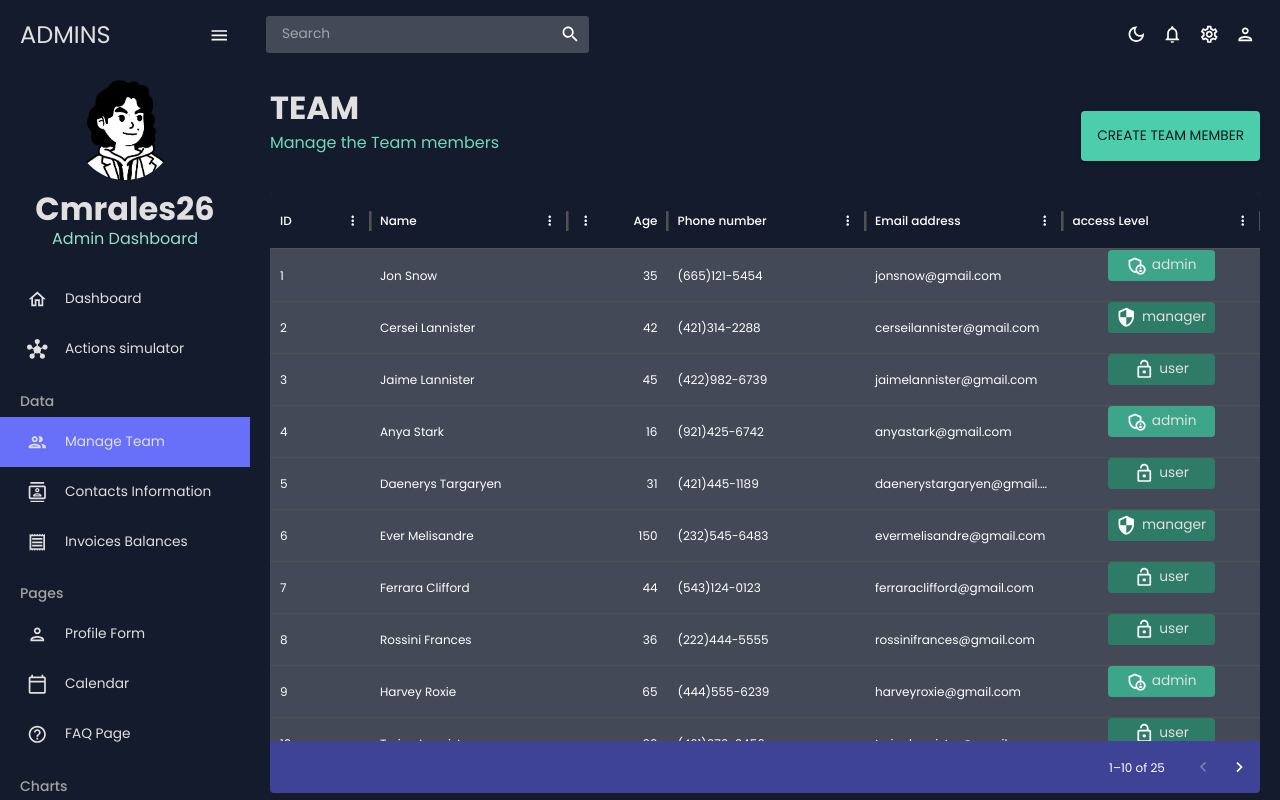
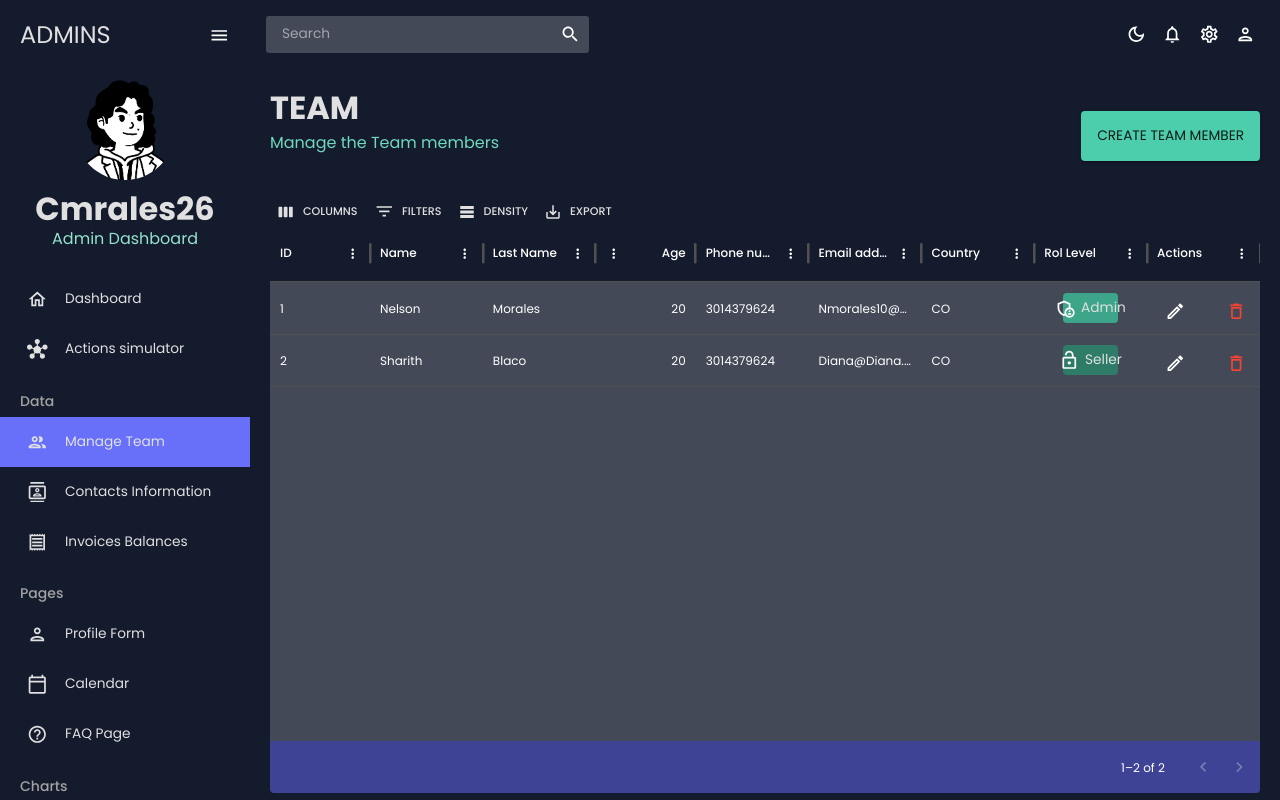
Before and after one commit to Cmrales26/AdminDashboard, a React (Vite) app: page /team in a window 1280 px wide. Shown: the top 800 px of the page. Built offline with nearby package versions, Linux system fonts and the light colour scheme.

Commit message:
Rendering Json Info

```diff
--- a/src/data/mockData.js
+++ b/src/data/mockData.js
@@ -2,396 +2,118 @@ import { tokens } from "../theme";
 
 export const mockDataTeam = [
   {
-    id: 1,
-    name: "Jon Snow",
-    email: "jonsnow@gmail.com",
-    age: 35,
-    phone: "(665)121-5454",
-    access: "admin",
+    id: "1",
+    name: "Nelson",
+    lastName: "Morales",
+    age: 20,
+    email: "Nmorales10@Diana.com",
+    phone: "3014379624",
+    country: "CO",
+    role: "Admin",
   },
   {
-    id: 2,
-    name: "Cersei Lannister",
-    email: "cerseilannister@gmail.com",
-    age: 42,
-    phone: "(421)314-2288",
-    access: "manager",
-  },
-  {
-    id: 3,
-    name: "Jaime Lannister",
-    email: "jaimelannister@gmail.com",
-    age: 45,
-    phone: "(422)982-6739",
-    access: "user",
-  },
-  {
-    id: 4,
-    name: "Anya Stark",
-    email: "anyastark@gmail.com",
-    age: 16,
-    phone: "(921)425-6742",
-    access: "admin",
-  },
-  {
-    id: 5,
-    name: "Daenerys Targaryen",
-    email: "daenerystargaryen@gmail.com",
-    age: 31,
-    phone: "(421)445-1189",
-    access: "user",
-  },
-  {
-    id: 6,
-    name: "Ever Melisandre",
-    email: "evermelisandre@gmail.com",
-    age: 150,
-    phone: "(232)545-6483",
-    access: "manager",
-  },
-  {
-    id: 7,
-    name: "Ferrara Clifford",
-    email: "ferraraclifford@gmail.com",
-    age: 44,
-    phone: "(543)124-0123",
-    access: "user",
-  },
-  {
-    id: 8,
-    name: "Rossini Frances",
-    email: "rossinifrances@gmail.com",
-    age: 36,
-    phone: "(222)444-5555",
-    access: "user",
-  },
-  {
-    id: 9,
-    name: "Harvey Roxie",
-    email: "harveyroxie@gmail.com",
-    age: 65,
-    phone: "(444)555-6239",
-    access: "admin",
-  },
-  {
-    id: 10,
-    name: "Tyrion Lannister",
-    email: "tyrionlannister@gmail.com",
-    age: 39,
-    phone: "(421)876-3456",
-    access: "user",
-  },
-  {
-    id: 11,
-    name: "Sansa Stark",
-    email: "sansastark@gmail.com",
-    age: 29,
-    phone: "(921)123-4567",
-    access: "user",
-  },
-  {
-    id: 12,
-    name: "Arya Stark",
-    email: "aryastark@gmail.com",
-    age: 27,
-    phone: "(921)987-6543",
-    access: "user",
-  },
-  {
-    id: 13,
-    name: "Bran Stark",
-    email: "branstark@gmail.com",
-    age: 25,
-    phone: "(921)234-5678",
-    access: "user",
-  },
-  {
-    id: 14,
-    name: "Catelyn Stark",
-    email: "catelynstark@gmail.com",
-    age: 48,
-    phone: "(921)876-5432",
-    access: "user",
-  },
-  {
-    id: 15,
-    name: "Robb Stark",
-    email: "robbstark@gmail.com",
-    age: 32,
-    phone: "(921)345-6789",
-    access: "user",
-  },
-  {
-    id: 16,
-    name: "Rickon Stark",
-    email: "rickonstark@gmail.com",
-    age: 21,
-    phone: "(921)654-3210",
-    access: "user",
-  },
-  {
-    id: 17,
-    name: "Joffrey Baratheon",
-    email: "joffreybaratheon@gmail.com",
-    age: 27,
-    phone: "(232)987-6543",
-    access: "user",
-  },
-  {
-    id: 18,
-    name: "Tommen Baratheon",
-    email: "tommenbaratheon@gmail.com",
-    age: 25,
-    phone: "(232)234-5678",
-    access: "user",
-  },
-  {
-    id: 19,
-    name: "Myrcella Baratheon",
-    email: "myrcellabaratheon@gmail.com",
-    age: 24,
-    phone: "(232)345-6789",
-    access: "user",
-  },
-  {
-    id: 20,
-    name: "Stannis Baratheon",
-    email: "stannisbaratheon@gmail.com",
-    age: 50,
-    phone: "(232)456-7890",
-    access: "user",
-  },
-  {
-    id: 21,
-    name: "Renly Baratheon",
-    email: "renlybaratheon@gmail.com",
-    age: 40,
-    phone: "(232)567-8901",
-    access: "user",
-  },
-  {
-    id: 22,
-    name: "Robert Baratheon",
-    email: "robertbaratheon@gmail.com",
-    age: 55,
-    phone: "(232)678-9012",
-    access: "user",
-  },
-  {
-    id: 23,
-    name: "Petyr Baelish",
-    email: "petyrbaelish@gmail.com",
-    age: 45,
-    phone: "(543)678-9012",
-    access: "user",
-  },
-  {
-    id: 24,
-    name: "Varys",
-    email: "varys@gmail.com",
-    age: 55,
-    phone: "(543)789-0123",
-    access: "user",
-  },
-  {
-    id: 25,
-    name: "Sandor Clegane",
-    email: "sandorclegane@gmail.com",
-    age: 45,
-    phone: "(232)789-0123",
-    access: "user",
+    id: "2",
+    name: "Sharith",
+    lastName: "Blaco",
+    age: 20,
+    email: "Diana@Diana.com",
+    phone: "3014379624",
+    country: "CO",
+    role: "Seller",
   },
 ];
 
 export const mockDataContacts = [
   {
-    id: 1,
-    name: "Jon Snow",
-    email: "jonsnow@gmail.com",
-    age: 35,
-    phone: "(665)121-5454",
-    address: "0912 Won Street, Alabama, SY 10001",
-    city: "New York",
-    zipCode: "10001",
-    registrarId: 123512,
+    id: "1",
+    name: "Nelson",
+    lastName: "Vidal",
+    age: 20,
+    email: "Nmorales@Diana.com",
+    phone: "3014379624",
+    country: "CO",
+    adress: "0912 Won Street, Alabama, SY 10001",
+    zip: "87281",
+    city: "Esvazark",
   },
   {
-    id: 2,
-    name: "Cersei Lannister",
-    email: "cerseilannister@gmail.com",
-    age: 42,
-    phone: "(421)314-2288",
-    address: "1234 Main Street, New York, NY 10001",
+    id: "2",
+    name: "Diana",
+    lastName: "Vidal",
+    age: 20,
+    email: "Dvidal@Nelson.com",
+    phone: "3014379624",
+    country: "CO",
+    adress: "0912 Won Street, Alabama, SY 10001",
+    zip: "87281",
     city: "New York",
-    zipCode: "13151",
-    registrarId: 123512,
   },
   {
-    id: 3,
-    name: "Jaime Lannister",
-    email: "jaimelannister@gmail.com",
-    age: 45,
-    phone: "(422)982-6739",
-    address: "3333 Want Blvd, Estanza, NAY 42125",
+    id: "3",
+    name: "Sharith",
+    lastName: "Blanco",
+    age: 20,
+    email: "Diana@Diana.com",
+    phone: "3014379624",
+    country: "CO",
+    adress: "0912 Won Street, Alabama, SY 10001",
+    zip: "87281",
     city: "New York",
-    zipCode: "87281",
-    registrarId: 4132513,
-  },
-  {
-    id: 4,
-    name: "Anya Stark",
-    email: "anyastark@gmail.com",
-    age: 16,
-    phone: "(921)425-6742",
-    address: "1514 Main Street, New York, NY 22298",
-    city: "New York",
-    zipCode: "15551",
-    registrarId: 123512,
-  },
-  {
-    id: 5,
-    name: "Daenerys Targaryen",
-    email: "daenerystargaryen@gmail.com",
-    age: 31,
-    phone: "(421)445-1189",
-    address: "11122 Welping Ave, Tenting, CD 21321",
-    city: "Tenting",
-    zipCode: "14215",
-    registrarId: 123512,
-  },
-  {
-    id: 6,
-    name: "Ever Melisandre",
-    email: "evermelisandre@gmail.com",
-    age: 150,
-    phone: "(232)545-6483",
-    address: "1234 Canvile Street, Esvazark, NY 10001",
-    city: "Esvazark",
-    zipCode: "10001",
-    registrarId: 123512,
-  },
-  {
-    id: 7,
-    name: "Ferrara Clifford",
-    email: "ferraraclifford@gmail.com",
-    age: 44,
-    phone: "(543)124-0123",
-    address: "22215 Super Street, Everting, ZO 515234",
-    city: "Evertin",
-    zipCode: "51523",
-    registrarId: 123512,
-  },
-  {
-    id: 8,
-    name: "Rossini Frances",
-    email: "rossinifrances@gmail.com",
-    age: 36,
-    phone: "(222)444-5555",
-    address: "4123 Ever Blvd, Wentington, AD 142213",
-    city: "Esteras",
-    zipCode: "44215",
-    registrarId: 512315,
-  },
-  {
-    id: 9,
-    name: "Harvey Roxie",
-    email: "harveyroxie@gmail.com",
-    age: 65,
-    phone: "(444)555-6239",
-    address: "51234 Avery Street, Cantory, ND 212412",
-    city: "Colunza",
-    zipCode: "111234",
-    registrarId: 928397,
-  },
-  {
-    id: 10,
-    name: "Enteri Redack",
-    email: "enteriredack@gmail.com",
-    age: 42,
-    phone: "(222)444-5555",
-    address: "4123 Easer Blvd, Wentington, AD 142213",
-    city: "Esteras",
-    zipCode: "44215",
-    registrarId: 533215,
-  },
-  {
-    id: 11,
-    name: "Steve Goodman",
-    email: "stevegoodmane@gmail.com",
-    age: 11,
-    phone: "(444)555-6239",
-    address: "51234 Fiveton Street, CunFory, ND 212412",
-    city: "Colunza",
-    zipCode: "1234",
-    registrarId: 92197,
   },
 ];
 
 export const mockDataInvoices = [
   {
-    id: 1,
-    name: "Jon Snow",
-    email: "jonsnow@gmail.com",
-    cost: "21.24",
-    phone: "(665)121-5454",
-    date: "03/12/2022",
+    id: "1",
+    clientInfo: {
+      id: "3",
+      name: "Sharith",
+      lastName: "Blanco",
+      age: 22,
+      email: "Sblanco@hotmail.com",
+      phone: "3014379624",
+      country: "COL",
+    },
+    productInfo: {
+      id: "APPL456-A",
+      name: "Programmable Coffee Maker",
+      price: 79.99,
+      description:
+        "A coffee maker that allows you to program the time you want your coffee.",
+    },
+    quantity: 3,
+    date: "05-02-2024",
+    total: 239.97,
   },
   {
-    id: 2,
-    name: "Cersei Lannister",
-    email: "cerseilannister@gmail.com",
-    cost: "1.24",
-    phone: "(421)314-2288",
-    date: "06/15/2021",
+    id: "2",
+    clientInfo: {
+      id: "2",
+      name: "Diana",
+      lastName: "Vidal",
+      age: 21,
+      email: "Diana@Diana.com",
+      phone: "3014379624",
+      country: "COL",
+    },
+    productInfo: {
+      id: "HOME123-A",
+      name: "Kitchen Knife Set",
+      price: 39.99,
+      description: "A complete set of stainless steel kitchen knives.",
+    },
+    quantity: 1,
+    date: "05-02-2024",
+    total: 39.99,
   },
-  {
-    id: 3,
-    name: "Jaime Lannister",
-    email: "jaimelannister@gmail.com",
-    cost: "11.24",
-    phone: "(422)982-6739",
-    date: "05/02/2022",
-  },
-  {
-    id: 4,
-    name: "Anya Stark",
-    email: "anyastark@gmail.com",
-    cost: "80.55",
-    phone: "(921)425-6742",
-    date: "03/21/2022",
-  },
-  {
-    id: 5,
-    name: "Daenerys Targaryen",
-    email: "daenerystargaryen@gmail.com",
-    cost: "1.24",
-    phone: "(421)445-1189",
-    date: "01/12/2021",
-  },
-  {
-    id: 6,
-    name: "Ever Melisandre",
-    email: "evermelisandre@gmail.com",
-    cost: "63.12",
-    phone: "(232)545-6483",
-    date: "11/02/2022",
-  },
-  {
-    id: 7,
-    name: "Ferrara Clifford",
-    email: "ferraraclifford@gmail.com",
-    cost: "52.42",
-    phone: "(543)124-0123",
-    date: "02/11/2022",
-  },
-  {
-    id: 8,
-    name: "Rossini Frances",
-    email: "rossinifrances@gmail.com",
-    cost: "21.24",
-    phone: "(222)444-5555",
-    date: "05/02/2021",
-  },
+  // {
+  //   id: 1,
+  //   name: "Jon Snow",
+  //   email: "jonsnow@gmail.com",
+  //   cost: "21.24",
+  //   phone: "(665)121-5454",
+  //   date: "03/12/2022",
+  // },
 ];
 
 export const mockTransactions = [
--- a/src/screens/contacts/index.jsx
+++ b/src/screens/contacts/index.jsx
@@ -1,10 +1,18 @@
 /* eslint-disable react/prop-types */
-import { Box, Button, Typography, useTheme } from "@mui/material";
+import {
+  Box,
+  Button,
+  IconButton,
+  Stack,
+  Typography,
+  useTheme,
+} from "@mui/material";
 import { DataGrid, GridToolbar } from "@mui/x-data-grid";
 import { tokens } from "../../theme";
 import { mockDataContacts } from "../../data/mockData";
 import Header from "../../components/Header";
 import { useNavigate } from "react-router-dom";
+import { DeleteOutline, EditOutlined } from "@mui/icons-material";
 
 const Contacts = ({ setSelected }) => {
   setSelected("Contacts Information");
@@ -13,28 +21,35 @@ const Contacts = ({ setSelected }) => {
   const navigate = useNavigate();
   const columns = [
     { field: "id", headerName: "ID", flex: 0.5 },
-    { field: "registrarId", headerName: "Register ID" },
     {
       field: "name",
       headerName: "Name",
       flex: 1,
-      cellClassName: "name-column-cell",
+    },
+    {
+      field: "lastName",
+      headerName: "Last Name",
+      flex: 1,
     },
     {
       field: "age",
       headerName: "Age",
       type: "number",
-      HeaderAling: "left",
-      aling: "left",
     },
+
     {
       field: "phone",
       headerName: "Phone number",
       flex: 1,
     },
     {
-      field: "address",
-      headerName: "Address ",
+      field: "country",
+      headerName: "Country",
+      flex: 1,
+    },
+    {
+      field: "adress",
+      headerName: "Adress ",
       flex: 1,
     },
     {
@@ -43,7 +58,7 @@ const Contacts = ({ setSelected }) => {
       flex: 1,
     },
     {
-      field: "zipCode",
+      field: "zip",
       headerName: "Zip Code ",
       flex: 1,
     },
@@ -51,6 +66,34 @@ const Contacts = ({ setSelected }) => {
       field: "email",
       headerName: "Email address",
       flex: 1,
+    },
+    {
+      field: "actions",
+      headerName: "Actions",
+      flex: 1,
+      renderCell: (row) => {
+        return (
+          <Stack direction="row" spacing={3} mt={"10px"}>
+            <IconButton
+              onClick={() => {
+                console.log(row.id);
+              }}
+            >
+              <EditOutlined />
+            </IconButton>
+
+            <IconButton
+              title="Delete"
+              color="error"
+              onClick={() => {
+                console.log("Delete");
+              }}
+            >
+              <DeleteOutline />
+            </IconButton>
+          </Stack>
+        );
+      },
     },
   ];
   return (
--- a/src/screens/invoices/index.jsx
+++ b/src/screens/invoices/index.jsx
@@ -1,39 +1,88 @@
+/* eslint-disable react-hooks/exhaustive-deps */
 /* eslint-disable react/prop-types */
 import { Box, Typography, useTheme } from "@mui/material";
-import { DataGrid } from "@mui/x-data-grid";
+import { DataGrid, GridToolbar } from "@mui/x-data-grid";
 import { tokens } from "../../theme";
 import { mockDataInvoices } from "../../data/mockData";
 import Header from "../../components/Header";
+import { useEffect } from "react";
 
 const Invoices = ({ setSelected }) => {
-  setSelected("Invoices Balances");
+  useEffect(() => {
+    setSelected("Invoices Balances");
+  }, []);
+
   const theme = useTheme();
   const colors = tokens(theme.palette.mode);
   const columns = [
     { field: "id", headerName: "ID" },
     {
-      field: "name",
+      field: "Name",
       headerName: "Name",
       flex: 1,
-      cellClassName: "name-column--cell",
+      renderCell: (params) => {
+        const { name, lastName } = params.row.clientInfo;
+        return (
+          <Box>
+            {name} {lastName}
+          </Box>
+        );
+      },
     },
     {
       field: "phone",
       headerName: "Phone Number",
       flex: 1,
+      renderCell: (params) => {
+        const { phone } = params.row.clientInfo;
+        return <Box>{phone}</Box>;
+      },
     },
     {
       field: "email",
       headerName: "Email",
       flex: 1,
+      renderCell: (params) => {
+        const { email } = params.row.clientInfo;
+        return <Box>{email}</Box>;
+      },
     },
     {
-      field: "cost",
-      headerName: "Cost",
+      field: "product",
+      headerName: "Product",
       flex: 1,
+      renderCell: (params) => {
+        const { name } = params.row.productInfo;
+        return <Box>{name}</Box>;
+      },
+    },
+    {
+      field: "price",
+      headerName: "Price",
+      type: "number",
+      flex: 1,
+      renderCell: (params) => {
+        const { price } = params.row.productInfo;
+        return <Box>{price}</Box>;
+      },
+    },
+    {
+      field: "quantity",
+      headerName: "# Sold",
+      flex: 1,
+      type: "number",
+    },
+    {
+      field: "total",
+      headerName: "Total",
+      flex: 1,
+      type: "number",
       renderCell: (params) => (
-        <Typography color={colors.greenAccent[500]}>
-          ${params.row.cost}
+        <Typography color={colors.greenAccent[500]} mt={"11px"}>
+          {params.row.total.toLocaleString("en-US", {
+            style: "currency",
+            currency: "USD",
+          })}
         </Typography>
       ),
     },
@@ -80,9 +129,17 @@ const Invoices = ({ setSelected }) => {
           "& .MuiCheckbox-root": {
             color: `${colors.greenAccent[200]} !important`,
           },
+          "& .MuiDataGrid-toolbarContainer .MuiButton-text": {
+            color: `${colors.grey[100]} !important`,
+          },
         }}
       >
-        <DataGrid checkboxSelection rows={mockDataInvoices} columns={columns} />
+        <DataGrid
+          checkboxSelection
+          rows={mockDataInvoices}
+          columns={columns}
+          slots={{ toolbar: GridToolbar }}
+        />
       </Box>
     </Box>
   );
--- a/src/screens/team/index.jsx
+++ b/src/screens/team/index.jsx
@@ -1,22 +1,35 @@
+/* eslint-disable react-hooks/exhaustive-deps */
 /* eslint-disable react/prop-types */
-import { Box, Button, Typography, useTheme } from "@mui/material";
-import { DataGrid } from "@mui/x-data-grid";
+import {
+  Box,
+  Button,
+  IconButton,
+  Stack,
+  Typography,
+  useTheme,
+} from "@mui/material";
+import { DataGrid, GridToolbar } from "@mui/x-data-grid";
 import { tokens } from "../../theme";
 import { mockDataTeam } from "../../data/mockData";
 import {
   AdminPanelSettingsOutlined,
   LockOpenOutlined,
   SecurityOutlined,
+  EditOutlined,
+  DeleteOutline,
 } from "@mui/icons-material";
 import Header from "../../components/Header";
 import { useNavigate } from "react-router-dom";
+import { useEffect } from "react";
 
 const Team = ({ setSelected }) => {
   const theme = useTheme();
   const colors = tokens(theme.palette.mode);
   const navigate = useNavigate();
 
-  setSelected("Manage Team");
+  useEffect(() => {
+    setSelected("Manage Team");
+  }, []);
 
   const columns = [
     { field: "id", headerName: "ID" },
@@ -24,14 +37,16 @@ const Team = ({ setSelected }) => {
       field: "name",
       headerName: "Name",
       flex: 1,
-      cellClassName: "name-column-cell",
+    },
+    {
+      field: "lastName",
+      headerName: "Last Name",
+      flex: 1,
     },
     {
       field: "age",
       headerName: "Age",
       type: "number",
-      HeaderAling: "left",
-      aling: "left",
     },
     {
       field: "phone",
@@ -44,32 +59,66 @@ const Team = ({ setSelected }) => {
       flex: 1,
     },
     {
-      field: "access",
-      headerName: "access Level",
+      field: "country",
+      headerName: "Country",
       flex: 1,
-      renderCell: ({ row: { access } }) => {
+    },
+    {
+      field: "role",
+      headerName: "Rol Level",
+      flex: 1,
+      renderCell: ({ row: { role } }) => {
         return (
           <Box
             width="60%"
             m="0 auto"
+            mt={"10px"}
             p="5px"
             display="flex"
             justifyContent="center"
             alignItems="center"
             backgroundColor={
-              access === "admin"
+              role === "Admin"
                 ? colors.greenAccent[600]
                 : colors.greenAccent[700]
             }
             borderRadius="4px"
           >
-            {access === "admin" && <AdminPanelSettingsOutlined />}
-            {access === "manager" && <SecurityOutlined />}
-            {access === "user" && <LockOpenOutlined />}
+            {role === "Admin" && <AdminPanelSettingsOutlined />}
+            {role === "Manager" && <SecurityOutlined />}
+            {role === "Seller" && <LockOpenOutlined />}
             <Typography color={colors.grey[100]} sx={{ ml: "5px" }}>
-              {access}
+              {role}
             </Typography>
           </Box>
+        );
+      },
+    },
+    {
+      field: "actions",
+      headerName: "Actions",
+      flex: 1,
+      renderCell: (row) => {
+        return (
+          <Stack direction="row" spacing={3} mt={"10px"}>
+            <IconButton
+              onClick={() => {
+                console.log(row.id);
+              }}
+            >
+              <EditOutlined />
+            </IconButton>
+
+            <IconButton
+              title="Delete"
+              color="error"
+              onClick={() => {
+                console.log("Delete");
+              }}
+            >
+              <DeleteOutline />
+            </IconButton>
+          </Stack>
         );
       },
     },
@@ -126,11 +175,15 @@ const Team = ({ setSelected }) => {
           "& .MuiCheckbox-root": {
             color: `${colors.greenAccent[200]} !important`,
           },
+          "& .MuiDataGrid-toolbarContainer .MuiButton-text": {
+            color: `${colors.grey[100]} !important`,
+          },
         }}
       >
         <DataGrid
           rows={mockDataTeam}
           columns={columns}
+          slots={{ toolbar: GridToolbar }}
           initialState={{
             pagination: {
               paginationModel: { pageSize: 10, page: 0 },
```
